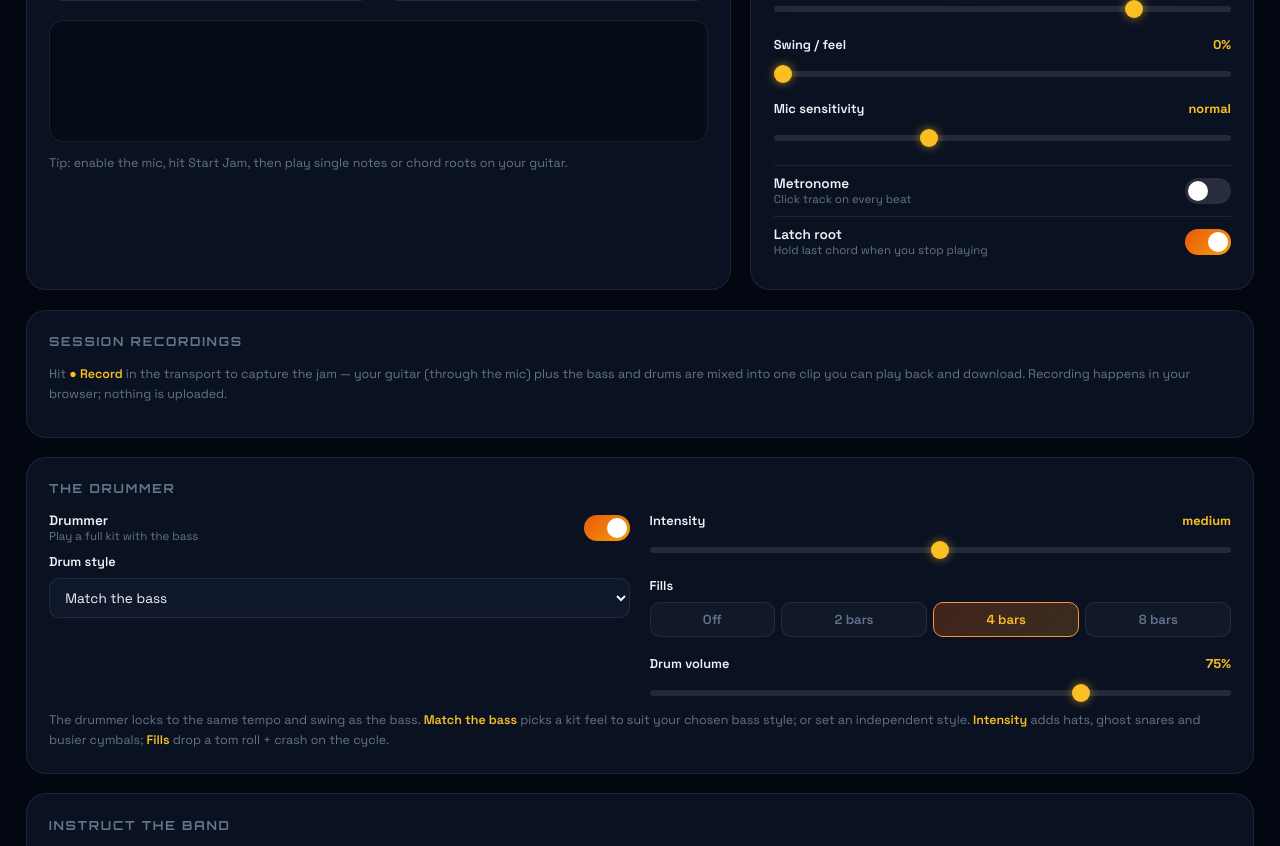
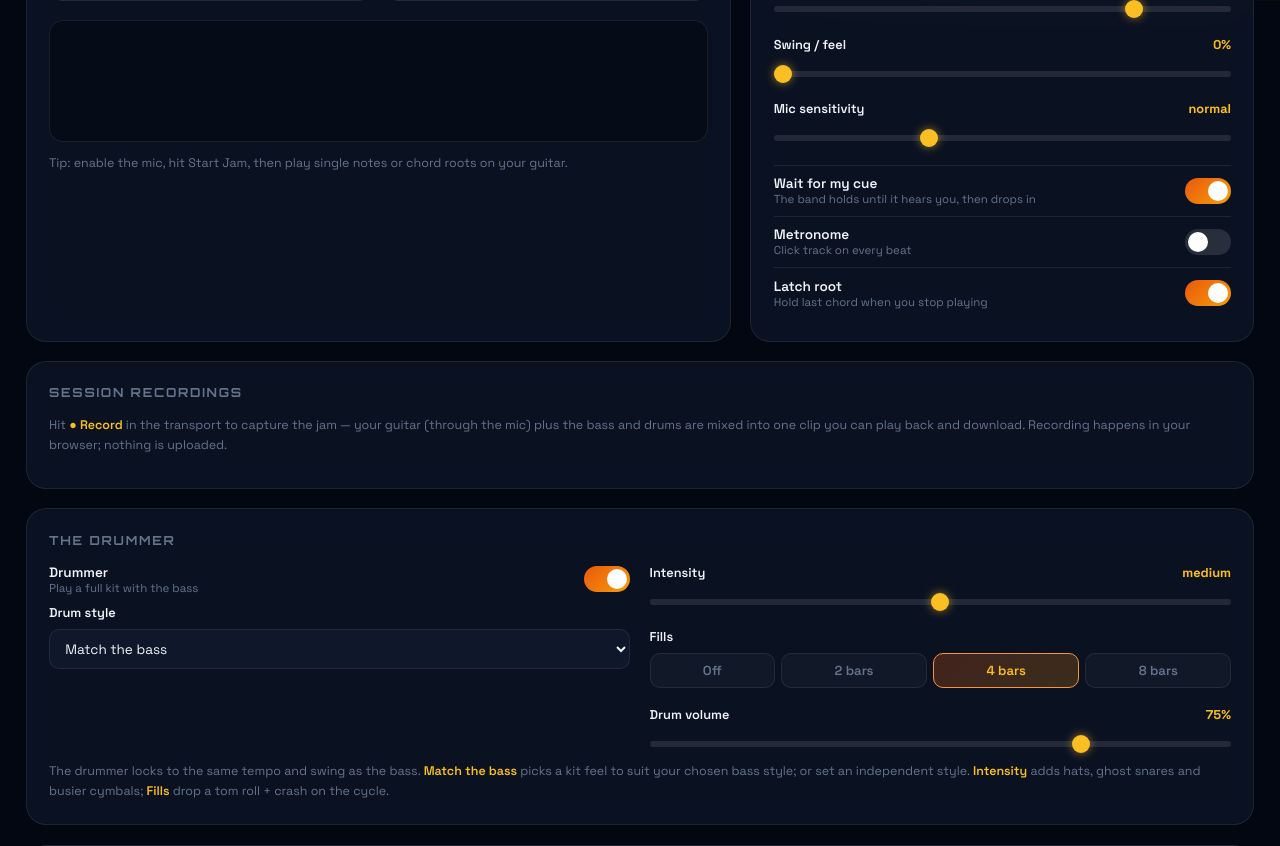
Before and after one commit to AhmSulman/Octave_Live_Wire, a Django app: page /bassist/ in a window 1280 px wide. Shown: the part 799-1645 px from the top of the page. Run offline with Django 5.2, Linux system fonts and the light colour scheme; some libraries are stand-ins or nearby versions.

Commit message:
Bassist: wait for the player's cue before the band drops in
Previously hitting Start Jam launched the transport immediately. Now, when
"Wait for my cue" is on (default) and the mic is live, the band arms and
listens — your first solid detected note starts the groove in that key.
Falls back to immediate start if the mic is off.

Co-Authored-By: Claude Opus 4.8 <noreply@anthropic.com>

```diff
--- a/bassist/templates/bassist/bassist.html
+++ b/bassist/templates/bassist/bassist.html
@@ -383,6 +383,10 @@ details.help ol b{color:var(--text)}
       </div>
 
       <div class="toggle-row">
+        <div><div class="t-lbl">Wait for my cue</div><div class="t-sub">The band holds until it hears you, then drops in</div></div>
+        <label class="switch"><input type="checkbox" id="waitOn" checked><span class="slider-sw"></span></label>
+      </div>
+      <div class="toggle-row">
         <div><div class="t-lbl">Metronome</div><div class="t-sub">Click track on every beat</div></div>
         <label class="switch"><input type="checkbox" id="metroOn"><span class="slider-sw"></span></label>
       </div>
@@ -503,6 +507,8 @@ const $ = id => document.getElementById(id);
 // ---- shared musical state -------------------------------------------------
 const state = {
   playing:false,
+  armed:false,             // "playing" pressed but waiting to hear the player's cue
+  waitForMe:true,          // band holds until it hears you, then drops in
   micOn:false,
   recording:false,
   bpm:96,
@@ -969,6 +975,13 @@ function detectLoop(){
     }
     state.heardPC = pc;
   }
+
+  // armed and waiting for a cue: your first solid note drops the band in
+  if(state.armed && stableCount>=2){
+    if(state.rootMode==='follow') state.heardPC = pc;   // start in the key you hit
+    beginPlaying();
+    setStatus('Locked in — jam on!');
+  }
   drawViz();
 }
 
@@ -1105,17 +1118,31 @@ function updateNow(root, quality){
 }
 
 // play / stop
+function beginPlaying(){
+  // actually fire the transport (called immediately, or once your cue is heard)
+  state.armed=false;
+  if(state.rootMode==='manual') state.lockedRoot=state.manualRoot;
+  $('playBtn').classList.add('playing');
+  $('playBtn').innerHTML='■ <span id="playLabel">Stop</span>';
+  startTransport();
+}
 $('playBtn').addEventListener('click', async ()=>{
   await Tone.start();
-  if(!state.playing){
+  if(!state.playing && !state.armed){
     state.playing=true;
-    $('playBtn').classList.add('playing');
-    $('playBtn').innerHTML='■ <span id="playLabel">Stop</span>';
-    if(state.rootMode==='manual') state.lockedRoot=state.manualRoot;
-    startTransport();
-    setStatus(state.micOn ? 'Jamming — play your guitar!' : 'Jamming. Enable the mic to make the bass follow you, or use Manual key.');
+    if(state.waitForMe && state.micOn){
+      // arm and listen — your groove triggers the band
+      state.armed=true;
+      $('playBtn').classList.add('playing');
+      $('playBtn').innerHTML='◐ <span id="playLabel">Listening…</span>';
+      setStatus('Listening… start playing and the band drops in with you.');
+    } else {
+      if(state.waitForMe && !state.micOn) setStatus('Enable the mic so your playing can cue the band — starting now instead.');
+      beginPlaying();
+    }
   } else {
-    state.playing=false;
+    // stop (whether armed-and-waiting or actually playing)
+    state.playing=false; state.armed=false;
     $('playBtn').classList.remove('playing');
     $('playBtn').innerHTML='▶ <span id="playLabel">Start Jam</span>';
     stopTransport();
@@ -1159,6 +1186,7 @@ $('quality').addEventListener('click', e=>{const b=e.target.closest('button'); i
 $('rootMode').addEventListener('click', e=>{const b=e.target.closest('button'); if(b) setRootMode(b.dataset.m);});
 $('sens').addEventListener('input', e=>{ state.sensitivity=+e.target.value; $('sensVal').textContent=sensNames[state.sensitivity]; });
 $('drumsOn').addEventListener('change', e=>state.drums=e.target.checked);
+$('waitOn').addEventListener('change', e=>state.waitForMe=e.target.checked);
 $('metroOn').addEventListener('change', e=>state.metro=e.target.checked);
 $('latchOn').addEventListener('change', e=>state.latch=e.target.checked);
 // drummer controls
--- a/bassist/tests.py
+++ b/bassist/tests.py
@@ -25,7 +25,7 @@ class BassistViewTests(TestCase):
             'id="cmdInput"', 'id="quickCmds"', 'id="bandLog"',
             'id="strings"', 'id="tunerMode"', 'id="tuneStatus"',
             'id="detNote"', 'id="needle"', 'id="levelFill"',
-            'id="recBtn"', 'id="recList"',
+            'id="recBtn"', 'id="recList"', 'id="waitOn"',
         ):
             self.assertIn(hook, body, f"missing UI hook: {hook}")
 
```
